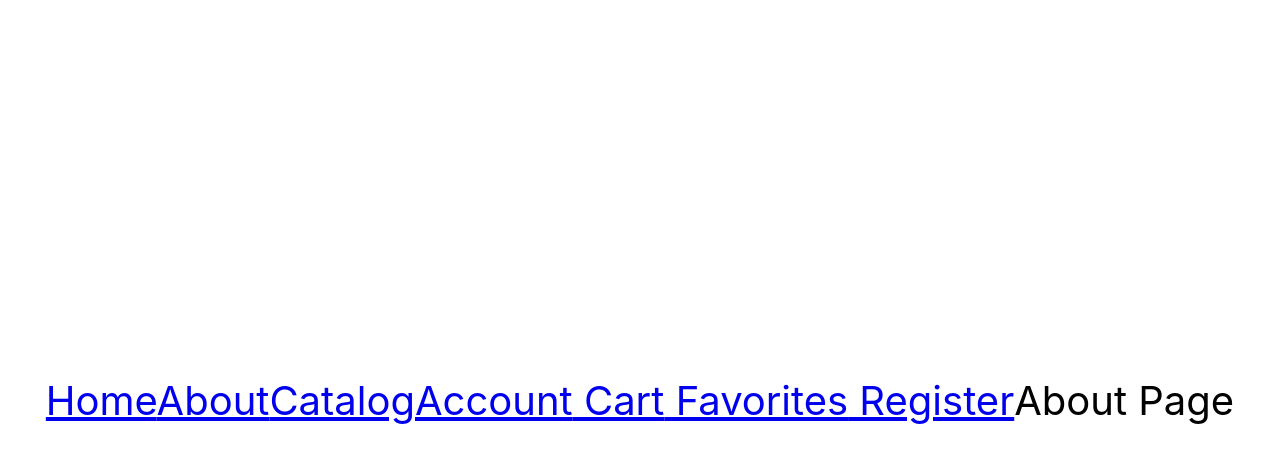
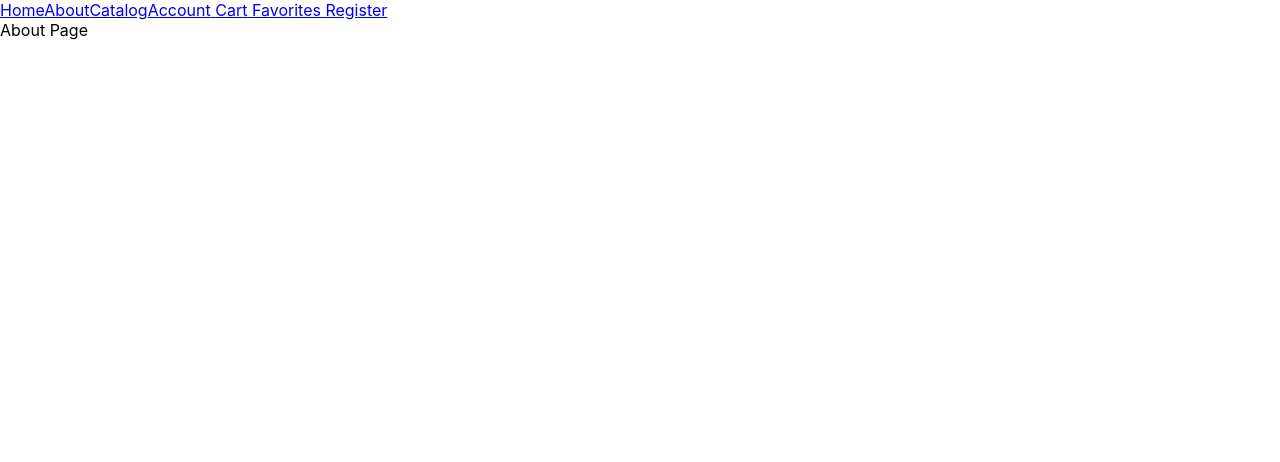
Before and after one commit to NatalyOsadcha/TeamChallenge-frontend, a React (Create React App) app: page /TeamChallenge-frontend/about in a window 1280 px wide. Shown: the top 462 px of the page. Built offline with nearby package versions, Linux system fonts and the light colour scheme.

Commit message:
updated App.jsx

```diff
--- a/src/components/App/App.jsx
+++ b/src/components/App/App.jsx
@@ -12,14 +12,14 @@ import RegisterPage from 'pages/RegisterPage/RegisterPage';
 export const App = () => {
   return (
     <div
-      style={{
-        height: '100vh',
-        display: 'flex',
-        justifyContent: 'center',
-        alignItems: 'center',
-        fontSize: 40,
-        color: '#010101',
-      }}
+      // style={{
+      //   height: '100vh',
+      //   display: 'flex',
+      //   justifyContent: 'center',
+      //   alignItems: 'center',
+      //   fontSize: 40,
+      //   color: '#010101',
+      // }}
     >
       <nav>
         <Link to="/">Home</Link>
```
